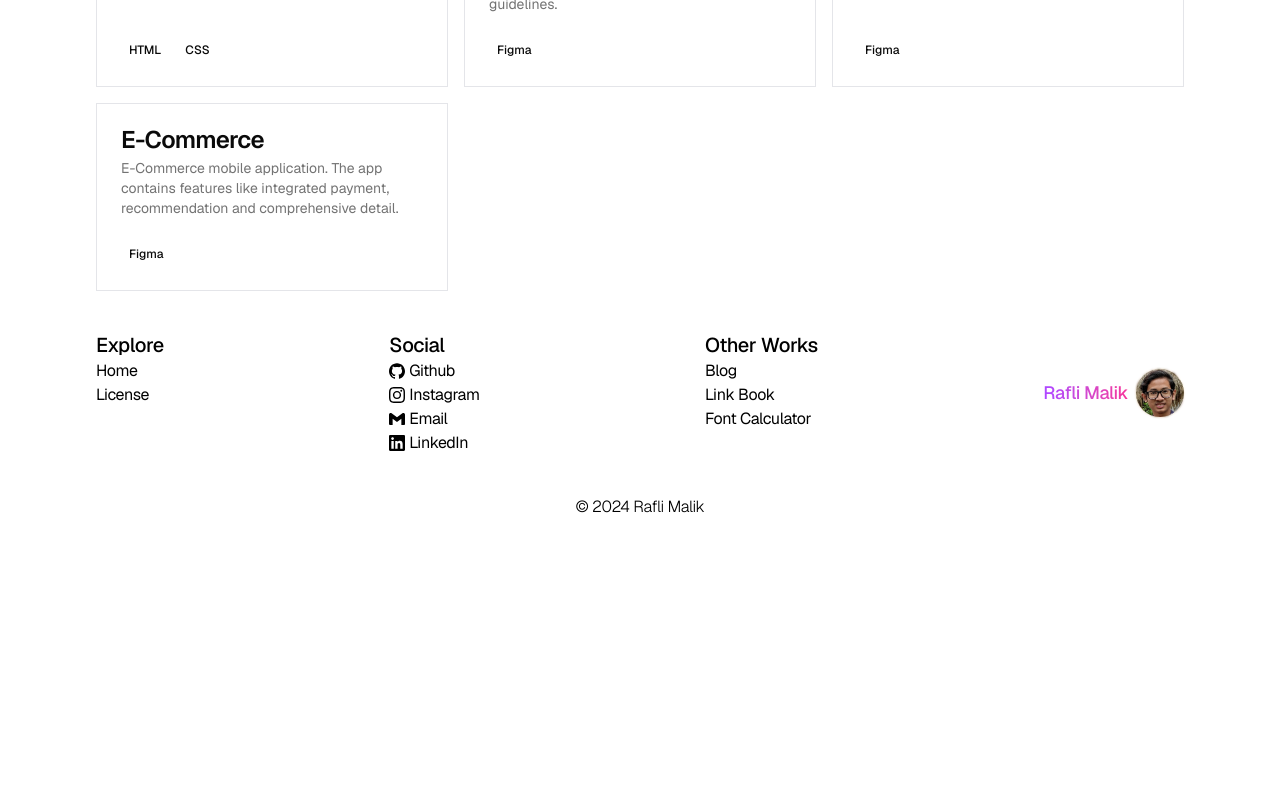
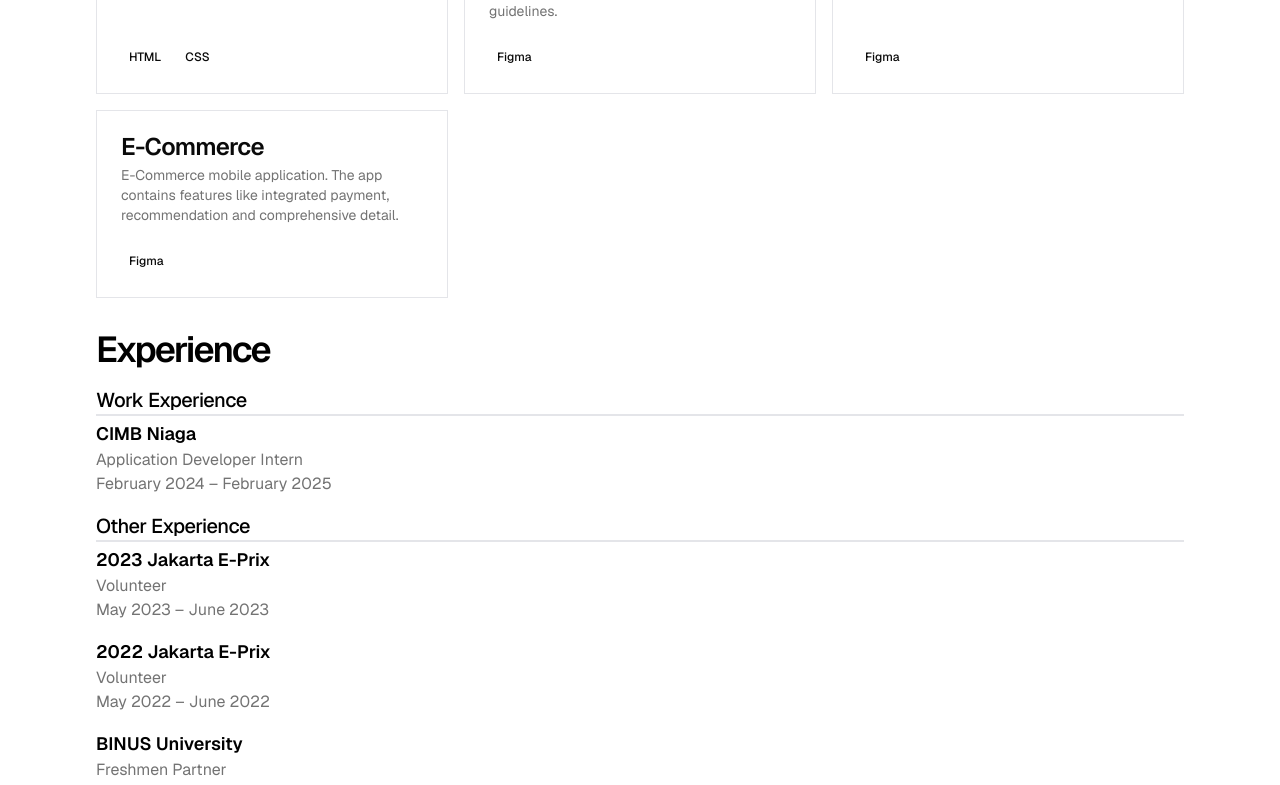
Before and after one commit to RMalik777/porto, a Next.js app: page / in a window 1280 px wide. Shown: the part 2820-3605 px from the top of the page. Before the commit the page ends 3339 px from the top, so only its background shows below. Built offline with nearby package versions, Linux system fonts and the light colour scheme.

Commit message:
feat: add education and work

```diff
--- a/app/page.tsx
+++ b/app/page.tsx
@@ -2,13 +2,20 @@ import Image from "next/image";
 import Link from "next/link";
 
 import { Card, CardDescription, CardFooter, CardHeader, CardTitle } from "@/components/ui/card";
-import { Separator } from "@/components/ui/separator";
 
-import { skillsList, projectsList } from "@/lib/data";
+import {
+	skillsList,
+	projectsList,
+	educationList,
+	experienceList,
+	otherExperienceList,
+} from "@/lib/data";
+
+import { SquareArrowRight } from "lucide-react";
 
 export default function Home() {
 	return (
-		<main className="flex w-full flex-col items-stretch justify-start gap-8">
+		<main className="mb-48 flex w-full flex-col items-stretch justify-start gap-8">
 			<section id="intro" className="flex h-dvh w-full flex-col items-start justify-center gap-4">
 				<h1 className="text-4xl font-light leading-none tracking-tighter sm:text-5xl md:text-6xl lg:text-7xl xl:text-8xl">
 					Rafli Malik
@@ -40,20 +47,37 @@ export default function Home() {
 						{skillsList?.map((skill) => (
 							<li key={skill.category}>
 								<h3 className="text-2xl font-semibold tracking-tight">{skill.category}</h3>
-								<Separator orientation="horizontal" className="mb-4" />
+								<hr className="mb-4 shrink-0 border border-neutral-200 delay-200 duration-500 ease-out dark:border-neutral-800" />
 								<ul className="grid grid-cols-1 gap-4 sm:grid-cols-2 md:grid-cols-3 lg:grid-cols-4">
 									{skill?.children.map((child) => (
 										<Link href={child.link} key={child.name} className="">
 											<Card className="w-full" style={{ color: `#${child.color ?? "000000"}` }}>
 												<CardHeader className="p-4">
 													<CardTitle className="flex items-center gap-2 text-xl font-normal">
-														{child.logo ? (
+														{child.logo && child.logoAlt ? (
+															<>
+																<Image
+																	src={child.logo ?? ""}
+																	width={20}
+																	height={20}
+																	alt=""
+																	className="block h-auto dark:hidden"
+																/>
+																<Image
+																	src={child.logoAlt ?? ""}
+																	width={20}
+																	height={20}
+																	alt=""
+																	className="hidden h-auto dark:block"
+																/>
+															</>
+														) : child.logo ? (
 															<Image
 																src={child.logo ?? ""}
 																width={20}
 																height={20}
-																alt="logo"
-																className=""
+																alt=""
+																className="h-auto"
 															/>
 														) : null}
 														{child.name}
@@ -81,7 +105,7 @@ export default function Home() {
 					{projectsList?.map((project, index) => (
 						<li key={project.name} className="items-stretch">
 							<Card
-								className="group flex h-full flex-col justify-between duration-200 starting:opacity-0"
+								className="group flex h-full w-full flex-col justify-between duration-200 starting:opacity-0"
 								style={{ transitionDelay: `${index * 3}0ms` }}
 							>
 								<CardHeader>
@@ -106,6 +130,67 @@ export default function Home() {
 					))}
 				</ul>
 			</section>
+
+			<section id="experience" className="space-y-4">
+				<h2 className="text-4xl font-semibold tracking-tighter">Experience</h2>
+				<section>
+					<h3 className="text-xl font-medium tracking-tight">Work Experience</h3>
+					<hr className="mb-1 shrink-0 border border-neutral-200 delay-200 duration-500 ease-out dark:border-neutral-800" />
+					<ul className="flex flex-col gap-4">
+						{experienceList?.map((experience) => (
+							<li key={experience.company} className="flex flex-col items-start gap-0 duration-200">
+								<h4 className="group relative text-lg font-semibold">{experience.company}</h4>
+								<p className="text-neutral-500">{experience.position}</p>
+								<p className="text-neutral-500">
+									{experience.from} &ndash; {experience.to}
+								</p>
+							</li>
+						))}
+					</ul>
+				</section>
+				<section>
+					<h3 className="text-xl font-medium tracking-tight">Other Experience</h3>
+					<hr className="mb-1 shrink-0 border border-neutral-200 delay-200 duration-500 ease-out dark:border-neutral-800" />
+					<ul className="flex flex-col gap-4">
+						{otherExperienceList?.map((experience) => (
+							<li key={experience.company} className="flex flex-col items-start gap-0 duration-200">
+								<Link href={experience.externalLink ?? ""} className="group duration-200">
+									<h4 className="flex items-center gap-0 overflow-hidden text-lg font-semibold duration-200 group-hover:text-pink-500 group-focus:text-pink-500">
+										{experience.company}
+										<span className="-ml-px overflow-hidden">
+											<SquareArrowRight className="ml-2 h-full w-auto -translate-x-full text-pink-500 opacity-0 duration-300 ease-[cubic-bezier(0.83,0,0.17,1)] group-hover:translate-x-0 group-hover:opacity-100 group-focus:translate-x-0 group-focus:opacity-100" />
+										</span>
+									</h4>
+									<p className="text-neutral-500">{experience.position}</p>
+									<p className="text-neutral-500">
+										{experience.from} &ndash; {experience.to}
+									</p>
+								</Link>
+							</li>
+						))}
+					</ul>
+				</section>
+			</section>
+
+			<section>
+				<h2 className="text-4xl font-semibold tracking-tighter">Education</h2>
+				<ul className="ml-2 flex flex-col gap-4 border-l border-pink-500">
+					{educationList?.map((education) => (
+						<li
+							key={education.school}
+							className="relative flex flex-col items-start gap-0 pl-4 duration-200"
+						>
+							<div className="absolute -left-1.5 mt-2 h-3 w-3 bg-pink-500"></div>
+							<h4 className="text-lg font-semibold">{education.school}</h4>
+							<p>{education.major}</p>
+							<p>
+								{education.from} &ndash; {education.to}
+							</p>
+							<p>{education.grade}</p>
+						</li>
+					))}
+				</ul>
+			</section>
 		</main>
 	);
 }
```
